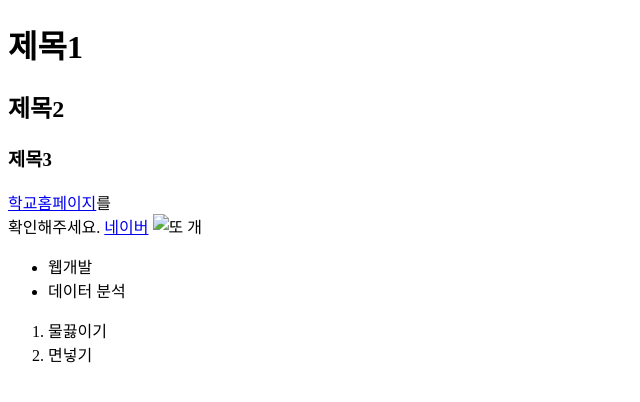
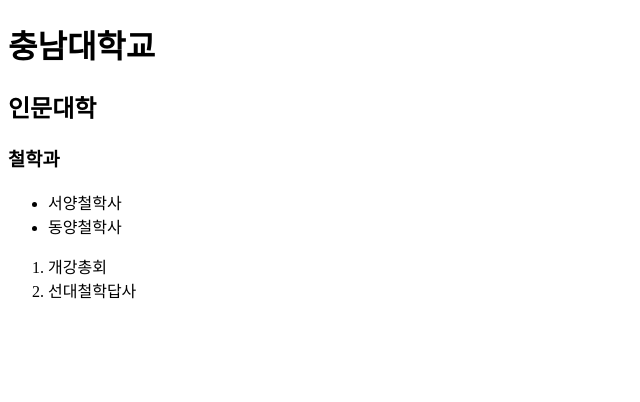
Before and after one commit to hyeyeo780-blip/hyeyeo780-blip.github.io, a plain HTML site: page index.html in a window 1280 px wide. Shown: the whole page, without its empty margins (0-640 px from the left). Drawn offline with Linux system fonts and the light colour scheme.

Commit message:
Update index.html

```diff
--- a/index.html
+++ b/index.html
@@ -6,19 +6,17 @@
     <title>Document</title>
 </head>
 <body>
-    <h1>제목1</h1>
-    <h2>제목2</h2>
-    <h3>제목3</h3>
-    <a href="http://www.cnu.ac.kr" target="_blank">학교홈페이지</a>를 <br>확인해주세요.
-    <a href="http://naver.com">네이버</a>
-    <img src="그림/imagesss.jpg" alt="또 개">
+    <h1>충남대학교</h1>
+    <h2>인문대학</h2>
+    <h3>철학과</h3>
     <ul>
-        <li>웹개발</li>
-        <li>데이터 분석</li>
+        <li>서양철학사</li>
+        <li>동양철학사</li>
     </ul>
     <ol>
-        <li>물끓이기</li>
-        <li>면넣기</li>
+        <li>개강총회</li>
+        <li>선대철학답사</li>
     </ol>
 </body>
+
 </html>
```
